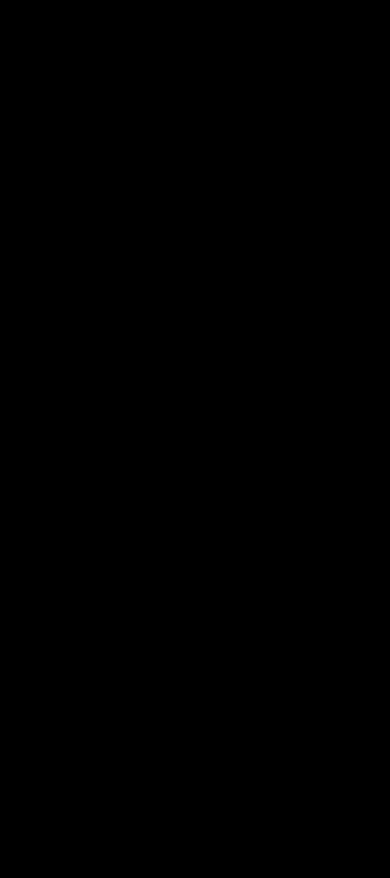
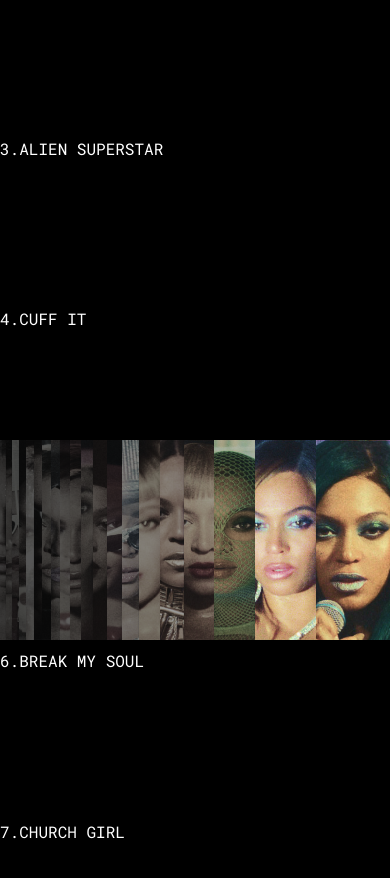
Before and after one commit to kiranpate1/reasonabledoubt, a Next.js app: page / in a window 390 px wide. Shown: the part 1080-1958 px from the top of the page. Built offline with nearby package versions, Linux system fonts and the light colour scheme.

Commit message:
added tracklist

```diff
--- a/app/globals.css
+++ b/app/globals.css
@@ -23,7 +23,8 @@ p {
 
 h1,
 h2,
-.detail {
+.detail,
+a {
   font-family: "Roboto Mono", serif;
   font-optical-sizing: auto;
   font-weight: 400;
--- a/app/page.tsx
+++ b/app/page.tsx
@@ -3,15 +3,35 @@
 import Image from "next/image";
 import { useEffect } from "react";
 
-export default function Home() {
+const trackList = [
+  { name: "I'M THAT GIRL", src: "/images/home/1.png" },
+  { name: "COZY", src: "/images/home/2.png" },
+  { name: "ALIEN SUPERSTAR", src: "/images/home/3.png" },
+  { name: "CUFF IT", src: "/images/home/4.png" },
+  { name: "ENERGY", src: "/images/home/5.png" },
+  { name: "BREAK MY SOUL", src: "/images/home/6.png" },
+  { name: "CHURCH GIRL", src: "/images/home/7.png" },
+  { name: "PLASTIC OFF THE SOFA", src: "/images/home/8.png" },
+  { name: "VIRGO'S GROOVE", src: "/images/home/9.png" },
+  { name: "MOVE", src: "/images/home/10.png" },
+  { name: "HEATED", src: "/images/home/11.png" },
+  { name: "THIQUE", src: "/images/home/12.png" },
+  { name: "ALL UP IN YOUR MIND", src: "/images/home/13.png" },
+  { name: "AMERICA HAS A PROBLEM", src: "/images/home/14.png" },
+  { name: "PURE/HONEY", src: "/images/home/15.png" },
+  { name: "SUMMER RENAISSANCE", src: "/images/home/16.png" },
+];
+
+export default function Home(props: typeof trackList) {
+  const numberofTracks = trackList.length;
   const numberOfImages = 20;
   const maxWidth = 17;
 
   useEffect(() => {
+    const images = document.querySelectorAll("#scrollImages > div");
+    const totalImages = images.length;
+    let totalWidth = window.innerWidth;
     let isHovering = false;
-    const images = document.querySelectorAll("#scrollImages > div");
-    let totalWidth = window.innerWidth;
-    const totalImages = images.length;
 
     //animate
     function handleImageResize() {
@@ -37,9 +57,10 @@ export default function Home() {
     function handleScroll() {
       if (isHovering) return;
 
+      const scrollTrack = document.getElementById("scrollTrack") as HTMLElement;
       const scrollPercentage =
-        window.scrollY /
-        (document.documentElement.scrollHeight - window.innerHeight);
+        (window.scrollY - scrollTrack.offsetTop) /
+        (scrollTrack.scrollHeight - window.innerHeight);
 
       animateImages(scrollPercentage);
     }
@@ -62,10 +83,10 @@ export default function Home() {
         //     : (-maxWidth + width) * 1;
         // image.style.transform = `translate3d(0,0,0) skew(${skewFactor}deg,${-skewFactor}deg)`;
         // imageImg.style.transform = `skewY(${-skewFactor}deg,${skewFactor}deg)`;
-        const rotateFactor =
-          i > input * numberOfImages
-            ? (maxWidth - width) * 1
-            : (-maxWidth + width) * 1;
+        // const rotateFactor =
+        //   i > input * numberOfImages
+        //     ? (maxWidth - width) * 1
+        //     : (-maxWidth + width) * 1;
         //image.style.transform = `translate3d(0,0,0) rotate(${rotateFactor}deg)`;
         // imageImg.style.transform = `rotate(${-rotateFactor}deg)`;
 
@@ -77,6 +98,17 @@ export default function Home() {
 
     scrollImages.addEventListener("mouseenter", () => {
       isHovering = true;
+      for (let i = 0; i < totalImages; i++) {
+        const image = images[i] as HTMLElement;
+        image.style.transition = "0.3s ease";
+        image.addEventListener(
+          "transitionend",
+          () => {
+            image.style.transition = "0s";
+          },
+          { once: true }
+        );
+      }
     });
     scrollImages.addEventListener("mousemove", (event) => {
       if (!isHovering) return;
@@ -88,11 +120,22 @@ export default function Home() {
       isHovering = false;
 
       handleScroll();
+      for (let i = 0; i < totalImages; i++) {
+        const image = images[i] as HTMLElement;
+        image.style.transition = "0.3s ease";
+        image.addEventListener(
+          "transitionend",
+          () => {
+            image.style.transition = "0s";
+          },
+          { once: true }
+        );
+      }
     });
 
     function generateNumbers(percentage: number, maxWeight = maxWidth) {
       const totalSum = 100; // The target total sum
-      const numberOfElements = 20; // Total elements in the array
+      const numberOfElements = numberOfImages; // Total elements in the array
       const midPoint = percentage * (numberOfElements - 1); // The "center" based on the percentage
 
       // Calculate preliminary weights based on proximity to the midpoint
@@ -147,20 +190,37 @@ export default function Home() {
   }, []);
 
   return (
-    <main className="flex flex-col gap-8 row-start-2 items-center sm:items-start text-[#fff] h-[400vh]">
-      <a href="/cozy">1</a>
-      <a href="/alien-superstar">2</a>
-      <a href="/break-my-soul">3</a>
+    <main className="w-screen flex flex-col gap-8 row-start-2 items-center sm:items-start text-[#fff]">
+      <section className="relative w-full h-screen"></section>
+      <section id="scrollTrack" className="relative w-full h-[400vh]">
+        <div
+          id=""
+          className="absolute top-0 left-0 w-full grid"
+          style={{
+            height: "calc(100% - 100vh + 200px)",
+            gridTemplateRows: `repeat(${trackList.length}, 1fr)`,
+          }}
+        >
+          {trackList.map((track, index) => (
+            <a
+              key={index}
+              href={`/${track.name.toLowerCase().replace(/ /g, "-")}`}
+            >
+              {index + 1}.{track.name}
+            </a>
+          ))}
+        </div>
+        <div className="sticky w-screen h-screen top-0 left-0">
           <div
             id="scrollImages"
-        className="fixed bottom-0 left-0 w-screen flex flex-row gap-[0px] overflow-hidden"
+            className="absolute w-screen bottom-0 left-0 flex flex-row gap-[0px] overflow-hidden"
           >
             {Array.from({ length: numberOfImages }, (_, i) => (
               <div
                 key={i}
                 className="h-[200px] relative overflow-hidden"
                 style={{
-              transition: "0.1s",
+                  // transition: "0.1s",
                   transform: "translate3d(0,0,0)",
                 }}
               >
@@ -171,13 +231,15 @@ export default function Home() {
                   height={300}
                   alt="random"
                   style={{
-                transition: "0.1s",
+                    // transition: "0.1s",
                     transform: "translate3d(0,0,0)",
                   }}
                 />
               </div>
             ))}
           </div>
+        </div>
+      </section>
     </main>
   );
 }
```
Lines whose indentation alone changed are shown as unchanged.
